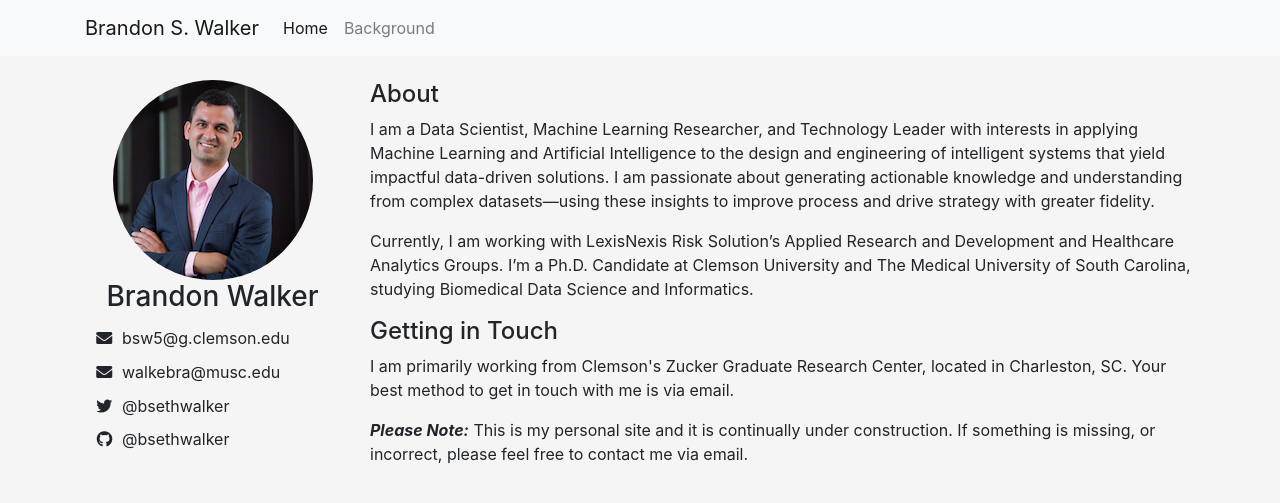
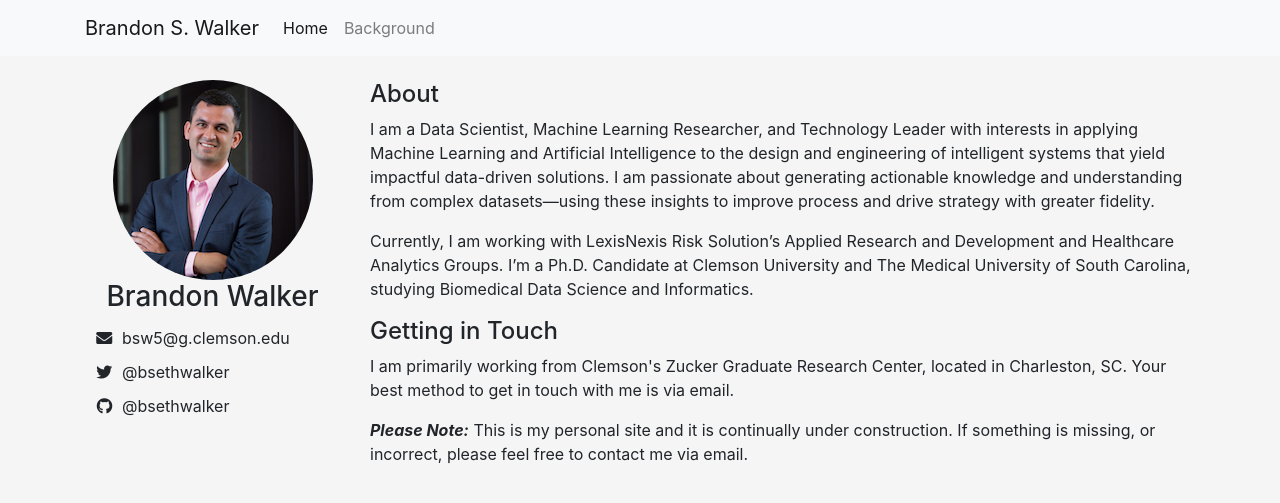
Before and after one commit to bsethwalker/bsethwalker.github.io, a Jekyll site: the page built from index.md, in a window 1280 px wide. Shown: the top 503 px of the page. Built offline with Jekyll 4.4.1, drawn with Linux system fonts in a browser that asks for light colours.

Commit message:
Remove MUSC email address

```diff
--- a/_layouts/default.html
+++ b/_layouts/default.html
@@ -31,10 +31,6 @@
                   <td><span class="align-middle float-left">bsw5@g.clemson.edu</span></td>
                 </tr>
                 <tr>
-                  <td class="align-middle"><i class="fas fa-1x fa-envelope float-right"></i></td>
-                  <td><span class="align-middle float-left">walkebra@musc.edu</span></td>
-                </tr>
-                <tr>
                   <td class="align-middle"><i class="fab fa-1x fa-twitter float-right"></i></td>
                   <td><span class="align-middle float-left">@bsethwalker</span></td>
                 </tr>
```
